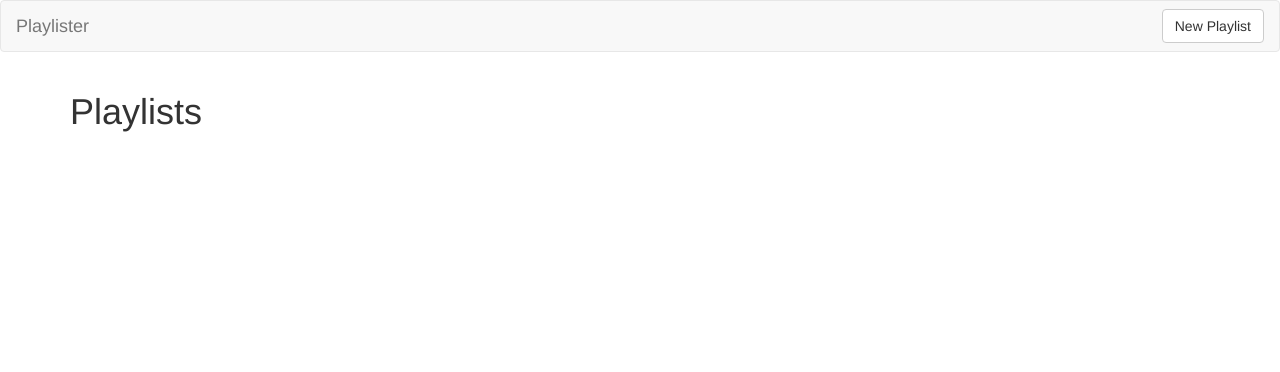
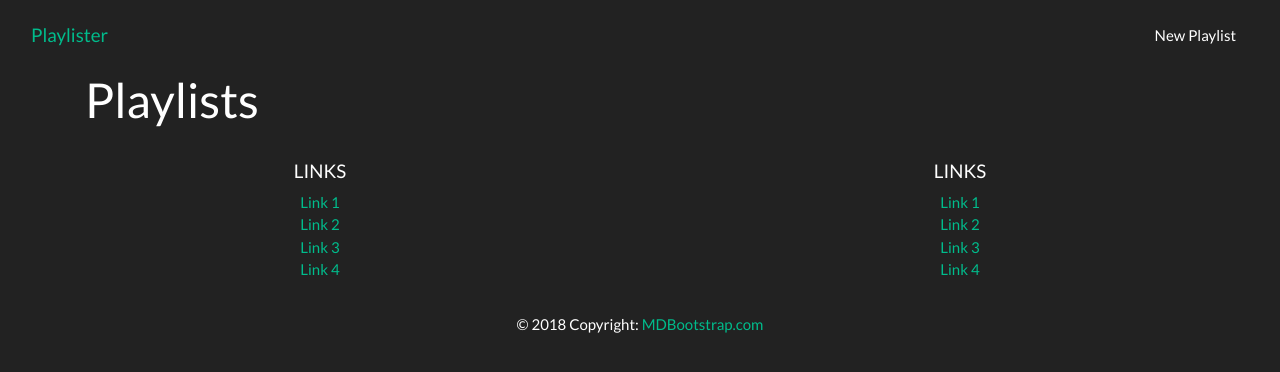
Before and after one commit to Jeromeschmidt/playlister, a Flask app: page / in a window 1280 px wide. Shown: the top 372 px of the page. Run offline with Flask 2, Linux system fonts and the light colour scheme; data that the repository does not hold is empty; some libraries are stand-ins or nearby versions.

Commit message:
added created_at, footer, and bootstrap theme

```diff
--- a/app.py
+++ b/app.py
@@ -2,6 +2,7 @@ from flask import Flask, render_template, request, redirect, url_for
 from pymongo import MongoClient
 from bson.objectid import ObjectId
 import os
+from datetime import datetime
 
 host = os.environ.get('MONGODB_URI')
 client = MongoClient(host=f'{host}?retryWrites=false')
@@ -22,8 +23,10 @@ def playlists_submit():
     playlist = {
         'title': request.form.get('title'),
         'description': request.form.get('description'),
-        'videos': request.form.get('videos').split()
+        'videos': request.form.get('videos').split(),
+        'created_at': datetime.now()
     }
+    print(playlist)
     playlist_id = playlists.insert_one(playlist).inserted_id
     return redirect(url_for('playlists_show', playlist_id=playlist_id))
 
--- a/templates/base.html
+++ b/templates/base.html
@@ -6,7 +6,7 @@
     <meta charset='utf-8'>
     <title>Playlister</title>
     <!-- Latest compiled and minified CSS -->
-    <link rel='stylesheet' href='https://maxcdn.bootstrapcdn.com/bootstrap/3.3.7/css/bootstrap.min.css'>
+    <link rel='stylesheet' href='https://bootswatch.com/4/darkly/bootstrap.min.css'>
 </head>
 <body>
 
@@ -20,4 +20,33 @@
     <!-- Latest compiled and minified JavaScript -->
     <script src='https://maxcdn.bootstrapcdn.com/bootstrap/3.3.7/js/bootstrap.min.js'></script>
 </body>
+<!-- Footer -->
+<footer class='page-footer font-small blue pt-4'>
+    <div class='container-fluid text-center'>
+         <div class='row'>
+         <hr class='clearfix w-100 d-md-none pb-3'>
+         <div class='col-md-6 mb-md-0 mb-3'>
+             <h5 class='text-uppercase'>Links</h5>
+             <ul class='list-unstyled'>
+                 <li><a href='#!'>Link 1</a></li>
+                 <li><a href='#!'>Link 2</a></li>
+                 <li><a href='#!'>Link 3</a></li>
+                 <li><a href='#!'>Link 4</a></li>
+             </ul>
+         </div>
+         <div class='col-md-6 mb-md-0 mb-3'>
+             <h5 class='text-uppercase'>Links</h5>
+             <ul class='list-unstyled'>
+                 <li><a href='#!'>Link 1</a></li>
+                 <li><a href='#!'>Link 2</a></li>
+                 <li><a href='#!'>Link 3</a></li>
+                 <li><a href='#!'>Link 4</a></li>
+             </ul>
+         </div>
+         </div>
+    </div>
+    <div class='footer-copyright text-center py-3'>© 2018 Copyright:
+       <a href='https://mdbootstrap.com/education/bootstrap/'> MDBootstrap.com</a>
+    </div>
+</footer>
 </html>
--- a/templates/playlists_show.html
+++ b/templates/playlists_show.html
@@ -1,7 +1,11 @@
 <a href='/'>Back to Home</a>
 <div class='row'>
     <div class='col-sm-6 col-sm-offset-3'>
-        <h1>{{ playlist.title }}</h1>
+        <h1>{{playlist.title}}</h1>
+        {% if playlist.created_at %}
+        <p class='text-muted'>Created on {{ playlist.created_at.strftime('%A, %d %B, %Y') }}
+            at {{ playlist.created_at.strftime('%I:%M %p') }}</p>
+        {% endif %}
         <h2>{{ playlist.description }}</h2>
         {% for video in playlist.videos %}
             <div class="card"><div class="card-body">
```
